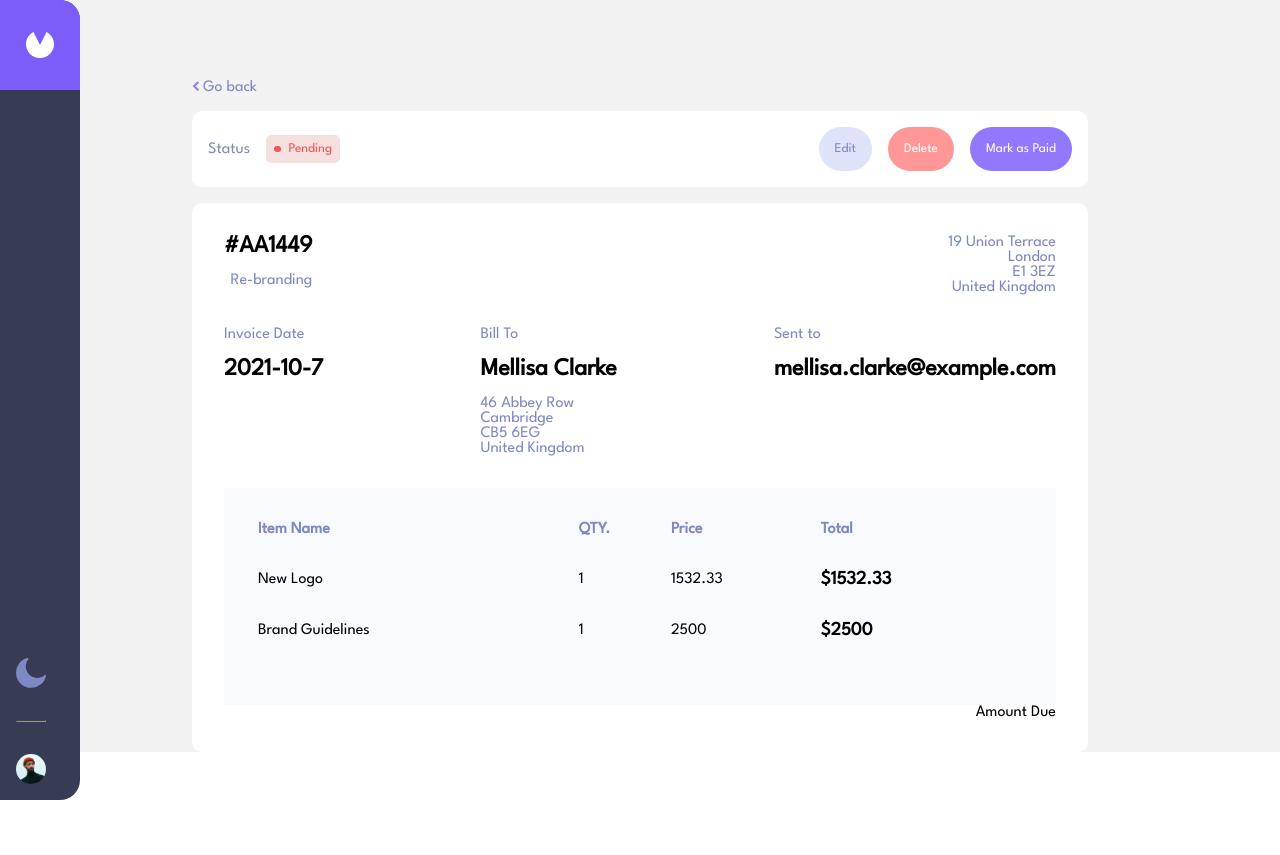
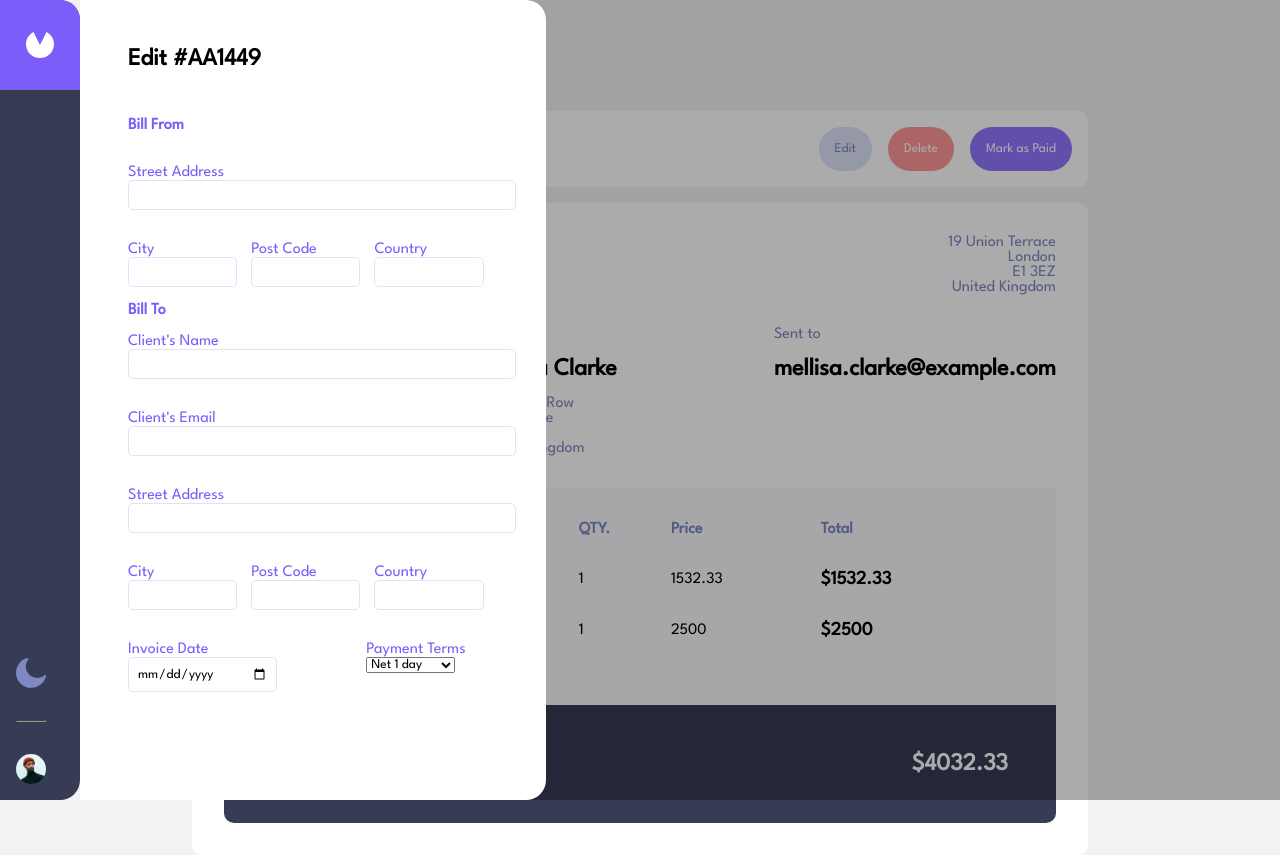
Before and after one commit to emmanuelkyeremeh/invoice-app, a React (Create React App) app: page /invoice/AA1449 in a window 1280 px wide. Both pictures are taken after a click on the button "Edit". Before the commit the page ends 800 px from the top, so only its background shows below. Built offline with nearby package versions, Linux system fonts and the light colour scheme.

Commit message:
created sidebar

```diff
--- /dev/null
+++ b/src/components/EditInvoice.js
@@ -0,0 +1,147 @@
+import React from "react";
+import "../styles/sidebar.css";
+
+const EditInvoice = ({ open, setOpen, singleData }) => {
+  const {
+    id,
+    status,
+    description,
+    senderAddress,
+    createdAt,
+    clientName,
+    clientAddress,
+    clientEmail,
+    items,
+    total,
+  } = singleData;
+
+  return (
+    <div className="sidebar">
+      <div className="sidebar-content">
+        <form className="sidebar-form">
+          <div className="form-heading">
+            <h2>Edit #{id}</h2>
+          </div>
+          <div className="form-item">
+            <div className="form-heading">
+              <h4>Bill From</h4>
+            </div>
+          </div>
+          <div className="form-item">
+            <div className="form-label">
+              <label htmlFor="">Street Address</label>
+            </div>
+            <div className="form-input">
+              <input type="text" name="" id="" />
+            </div>
+          </div>
+          <div className="form-item-flex">
+            <div className="form-item">
+              <div className="form-label">
+                <label htmlFor="">City</label>
+              </div>
+              <div className="form-input">
+                <input type="text" name="" id="" />
+              </div>
+            </div>
+            <div className="form-item">
+              <div className="form-label">
+                <label htmlFor="">Post Code</label>
+              </div>
+              <div className="form-input">
+                <input type="text" name="" id="" />
+              </div>
+            </div>
+            <div className="form-item">
+              <div className="form-label">
+                <label htmlFor="">Country</label>
+              </div>
+              <div className="form-input">
+                <input type="text" name="" id="" />
+              </div>
+            </div>
+          </div>
+          <div className="form-heading">
+            <h4>Bill To</h4>
+          </div>
+          <div className="form-item">
+            <div className="form-label">
+              <label htmlFor="">Client's Name</label>
+            </div>
+            <div className="form-input">
+              <input type="text" name="" id="" />
+            </div>
+          </div>
+          <div className="form-item">
+            <div className="form-label">
+              <label htmlFor="">Client's Email</label>
+            </div>
+            <div className="form-input">
+              <input type="email" name="" id="" />
+            </div>
+          </div>
+          <div className="form-item">
+            <div className="form-label">
+              <label htmlFor="">Street Address</label>
+            </div>
+            <div className="form-input">
+              <input type="text" name="" id="" />
+            </div>
+          </div>
+          <div className="form-item-flex">
+            <div className="form-item">
+              <div className="form-label">
+                <label htmlFor="">City</label>
+              </div>
+              <div className="form-input">
+                <input type="text" name="" id="" />
+              </div>
+            </div>
+            <div className="form-item">
+              <div className="form-label">
+                <label htmlFor="">Post Code</label>
+              </div>
+              <div className="form-input">
+                <input type="text" name="" id="" />
+              </div>
+            </div>
+            <div className="form-item">
+              <div className="form-label">
+                <label htmlFor="">Country</label>
+              </div>
+              <div className="form-input">
+                <input type="text" name="" id="" />
+              </div>
+            </div>
+          </div>
+          <div className="form-item-flex">
+            <div className="form-item">
+              <div className="form-label">
+                <label htmlFor="">Invoice Date</label>
+              </div>
+              <div className="form-input">
+                <input type="date" name="" id="" />
+              </div>
+            </div>
+            <div className="form-item">
+              <div className="form-label">
+                <label htmlFor="">Payment Terms</label>
+              </div>
+              <div className="form-input">
+                <select name="" id="">
+                  <option value="">Net 1 day</option>
+                  <option value="">Net 7 days</option>
+                  <option value="">Net 14 days</option>
+                  <option value="">Net 30 days</option>
+                </select>
+              </div>
+            </div>
+          </div>
+        </form>
+      </div>
+      <div className="sidebar-blur" onClick={() => setOpen(false)}></div>
+    </div>
+  );
+};
+
+export default EditInvoice;
--- a/src/pages/SingleInvoice.js
+++ b/src/pages/SingleInvoice.js
@@ -1,14 +1,17 @@
-import React from "react";
+import React, { useState } from "react";
 import data from "../data/data.json";
-import { useParams } from "react-router-dom";
+import { useNavigate, useParams } from "react-router-dom";
 import "../styles/app.css";
 import Navbar from "../components/Navbar";
 import "../styles/singleInvoice.css";
 import iconLeft from "../assets/icon-arrow-left.svg";
 import "../styles/invoiceList.css";
+import EditInvoice from "../components/EditInvoice";
 
 const SingleInvoice = () => {
   const { id } = useParams();
+  const navigate = useNavigate();
+  const [open, setOpen] = useState(false);
   const singleData = data.find((elem) => elem.id === id);
   const {
     status,
@@ -19,6 +22,7 @@ const SingleInvoice = () => {
     clientAddress,
     clientEmail,
     items,
+    total,
   } = singleData;
 
   return (
@@ -28,7 +32,10 @@ const SingleInvoice = () => {
       </div>
 
       <div className="invoice-page-container single-invoice-container">
-        <div className="single-invoice-container-back">
+        <div
+          className="single-invoice-container-back"
+          onClick={() => navigate("/")}
+        >
           <img src={iconLeft} alt="" /> Go back
         </div>
         <div className="single-invoice-container-tray">
@@ -42,7 +49,10 @@ const SingleInvoice = () => {
             </button>
           </div>
           <div className="single-invoice-container-tray-buttons">
-            <button className="single-invoice-container-button edit">
+            <button
+              className="single-invoice-container-button edit"
+              onClick={() => setOpen(true)}
+            >
               Edit
             </button>
             <button className="single-invoice-container-button delete">
@@ -108,9 +118,12 @@ const SingleInvoice = () => {
           </div>
           <footer>
             <p>Amount Due</p>
-            <h2></h2>
+            <h2>${total}</h2>
           </footer>
         </div>
+        {open && (
+          <EditInvoice open={open} setOpen={setOpen} singleData={singleData} />
+        )}
       </div>
     </div>
   );
--- /dev/null
+++ b/src/styles/sidebar.css
@@ -0,0 +1,89 @@
+.sidebar{
+    position: fixed;
+    overflow-x: hidden !important;
+    left: 5rem;
+    top: 0;
+    display: flex;
+    height: 100%;
+    width: 100%;
+
+}
+.sidebar-content{
+    flex: 0.3;
+    overflow-y: scroll;
+    background-color: white;
+    transition: 0.3s;
+    animation: slide 0.3s forwards;
+    border-top-right-radius: 20px;
+    border-bottom-right-radius: 20px;
+    margin-right: -3rem;
+    z-index: 1000;
+    padding: 3rem;
+    overflow: -moz-scrollbars-none;
+    -ms-overflow-style: none;
+}
+.sidebar-content::-webkit-scrollbar{
+    width: 0 !important
+}
+.sidebar-blur{
+    flex: 0.7;
+    opacity: 0.33;
+    background-color: black;
+    transition: 0.5s ;
+    animation: easeIn 0.5s;
+}
+
+@keyframes slide {
+    0% {
+        transform: translateX(-100%);
+    }
+}
+
+@keyframes easeIn {
+    from{
+        opacity: 0;
+    }
+    to{
+        opacity: 0.33;
+    }
+}
+
+.sidebar-form{
+    display: flex;
+    flex-direction: column;
+}
+
+.form-heading h2{
+    padding-bottom: 2rem;
+}
+.form-heading h4{
+    color: #7C5DFA;
+}
+
+.form-item{
+    display: flex;
+    flex-direction: column;
+    padding-top: 1rem;
+    padding-bottom: 1rem;
+}
+.form-item label{
+    color: #7C5DFA;
+    padding-bottom: 0.5rem;
+}
+.form-item input{
+    width: 100%;
+    border: 1px solid #DFE3FA;
+    padding: 0.5rem;
+    border-radius: 5px;
+}
+ input:focus{
+    outline: 1px solid #DFE3FA;
+}
+
+.form-item-flex{
+    display: flex;
+    justify-content: space-between;
+}
+.form-item-flex div{
+    margin-right: 1rem;
+}
--- a/src/styles/singleInvoice.css
+++ b/src/styles/singleInvoice.css
@@ -5,6 +5,7 @@
 .single-invoice-container-back{
     color: #7E88C3;
     margin-top: 5rem;
+    cursor: pointer;
 }
 .single-invoice-container-tray{
     display: flex;
@@ -27,6 +28,9 @@
     display: flex;
     justify-content: center;
     align-items: center;
+}
+.single-invoice-container-tray-buttons button{
+    cursor: pointer;
 }
 .single-invoice-container-button{
     padding: 1rem;
@@ -96,3 +100,13 @@ th{
 td{
     padding-bottom: 2rem;
 }
+
+footer{
+    display: flex;
+    justify-content: space-between;
+    padding: 3rem;
+    color: white;
+    background-color: #373B53;
+    border-bottom-left-radius: 10px;
+    border-bottom-right-radius: 10px;
+}
```
